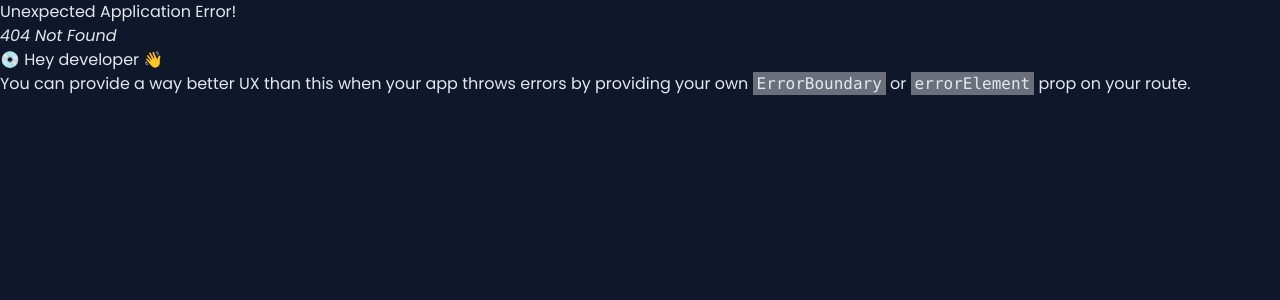
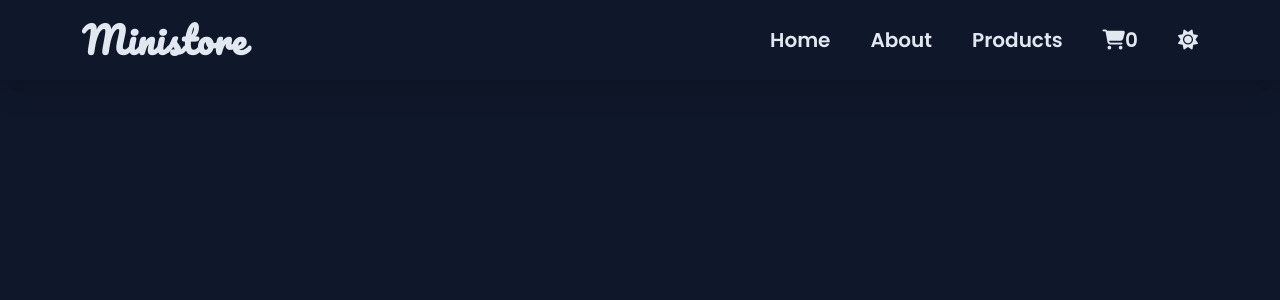
Before and after one commit to GautamRaj-12/ministore, a React (Vite) app: page /cart in a window 1280 px wide. Before the commit this address had no page. Shown: the top 300 px of the page. Built offline with nearby package versions, Linux system fonts and the light colour scheme.

Commit message:
Add cart page

```diff
--- a/src/App.jsx
+++ b/src/App.jsx
@@ -1,37 +1,39 @@
-import { useState, useEffect } from 'react';
-import './App.css';
+import { useState, useEffect } from "react";
+import "./App.css";
 import {
   Route,
   RouterProvider,
   createBrowserRouter,
   createRoutesFromElements,
-} from 'react-router-dom';
-import { ThemeContextProvider } from './contexts/ThemeContext.js';
-import Product from './components/Product/Product.jsx';
-import Home from './pages/Home.jsx';
-import { Provider } from 'react-redux';
-import store from './app/store.js';
+} from "react-router-dom";
+import { ThemeContextProvider } from "./contexts/ThemeContext.js";
+import Product from "./components/Product/Product.jsx";
+import Home from "./pages/Home.jsx";
+import { Provider } from "react-redux";
+import store from "./app/store.js";
+import Cart from "./components/Cart/Cart.jsx";
 function App() {
   const router = createBrowserRouter(
     createRoutesFromElements(
       <>
-        <Route path='/' element={<Home />} />
-        <Route path='/product/:productId' element={<Product />} />
+        <Route path="/" element={<Home />} />
+        <Route path="/product/:productId" element={<Product />} />
+        <Route path="/cart" element={<Cart />} />
       </>
     )
   );
-  const [themeMode, setThemeMode] = useState('dark');
+  const [themeMode, setThemeMode] = useState("dark");
   const lightTheme = () => {
-    setThemeMode('light');
+    setThemeMode("light");
   };
   const darkTheme = () => {
-    setThemeMode('dark');
+    setThemeMode("dark");
   };
 
   useEffect(() => {
-    const htmlElement = document.querySelector('html');
+    const htmlElement = document.querySelector("html");
     if (htmlElement) {
-      htmlElement.classList.remove('light', 'dark');
+      htmlElement.classList.remove("light", "dark");
       htmlElement.classList.add(themeMode);
     }
   }, [themeMode]);
--- /dev/null
+++ b/src/components/Cart/Cart.jsx
@@ -0,0 +1,20 @@
+import { useSelector } from "react-redux";
+import Navbar from "../Navbar/Navbar";
+
+const Cart = () => {
+  const cartItems = useSelector((store) => store.cart.items);
+  return (
+    <>
+      <Navbar />
+      <div className="mt-4 w-[90%] mx-auto">
+        {cartItems.map((item) => (
+          <div key={item.id} className="flex justify-between mb-2">
+            <p>{item.title}</p>
+            <p>{item.price}</p>
+          </div>
+        ))}
+      </div>
+    </>
+  );
+};
+export default Cart;
--- a/src/components/Navbar/Navbar.jsx
+++ b/src/components/Navbar/Navbar.jsx
@@ -1,12 +1,12 @@
-import { Link } from 'react-router-dom';
-import useTheme from '../../contexts/ThemeContext';
-import { useSelector } from 'react-redux';
-import store from '../../app/store';
+import { Link } from "react-router-dom";
+import useTheme from "../../contexts/ThemeContext";
+import { useSelector } from "react-redux";
+import store from "../../app/store";
 
 const Navbar = () => {
   const { themeMode, lightTheme, darkTheme } = useTheme();
   const handleLightClick = () => {
-    if (themeMode === 'dark') {
+    if (themeMode === "dark") {
       lightTheme();
     }
   };
@@ -15,32 +15,34 @@ const Navbar = () => {
 
   return (
     <>
-      <header className='p-5 shadow-xl'>
-        <nav className='w-[90%] mx-auto flex justify-between items-center flex-wrap'>
-          <Link to='/'>
-            <h2 className='text-4xl font-semibold font-[pacifico] tracking-wide text-center'>
+      <header className="p-5 shadow-xl">
+        <nav className="w-[90%] mx-auto flex justify-between items-center flex-wrap">
+          <Link to="/">
+            <h2 className="text-4xl font-semibold font-[pacifico] tracking-wide text-center">
               Ministore
             </h2>
           </Link>
-          <ul className='flex gap-10 text-xl font-semibold'>
-            <Link to='/'>
+          <ul className="flex gap-10 text-xl font-semibold">
+            <Link to="/">
               <li>Home</li>
             </Link>
-            <Link to='#'>
+            <Link to="#">
               <li>About</li>
             </Link>
-            <Link to='#products'>
+            <Link to="#products">
               <li>Products</li>
             </Link>
-            <li>
-              <i className='text-xl fa-solid fa-cart-shopping'></i>
-              {cartItems.length}
-            </li>
-            <div className='flex items-center justify-center cursor-pointer'>
-              {themeMode === 'dark' ? (
-                <i className='fa-solid fa-sun' onClick={handleLightClick}></i>
+            <Link to="/cart">
+              <li>
+                <i className="text-xl fa-solid fa-cart-shopping"></i>
+                {cartItems.length}
+              </li>
+            </Link>
+            <div className="flex items-center justify-center cursor-pointer">
+              {themeMode === "dark" ? (
+                <i className="fa-solid fa-sun" onClick={handleLightClick}></i>
               ) : (
-                <i className='fa-solid fa-moon' onClick={darkTheme}></i>
+                <i className="fa-solid fa-moon" onClick={darkTheme}></i>
               )}
             </div>
           </ul>
```
